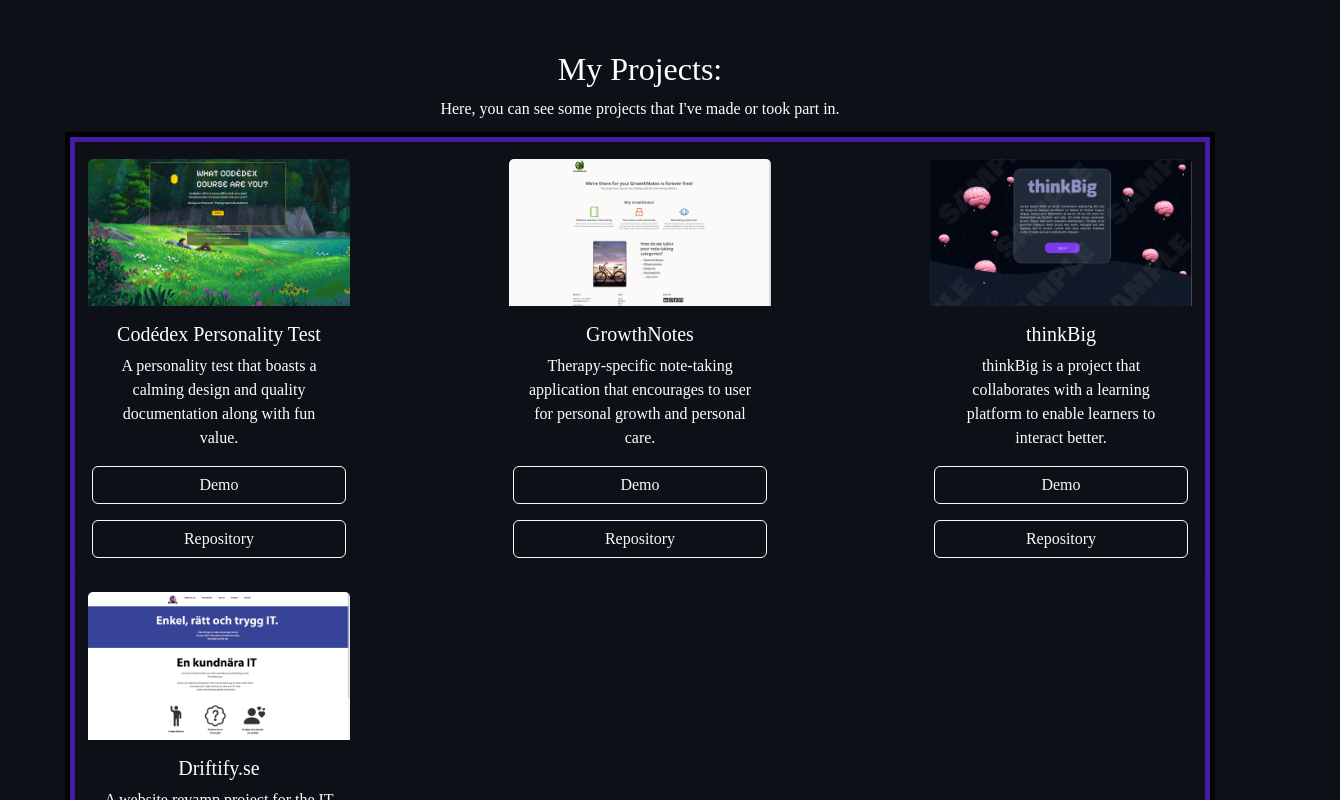
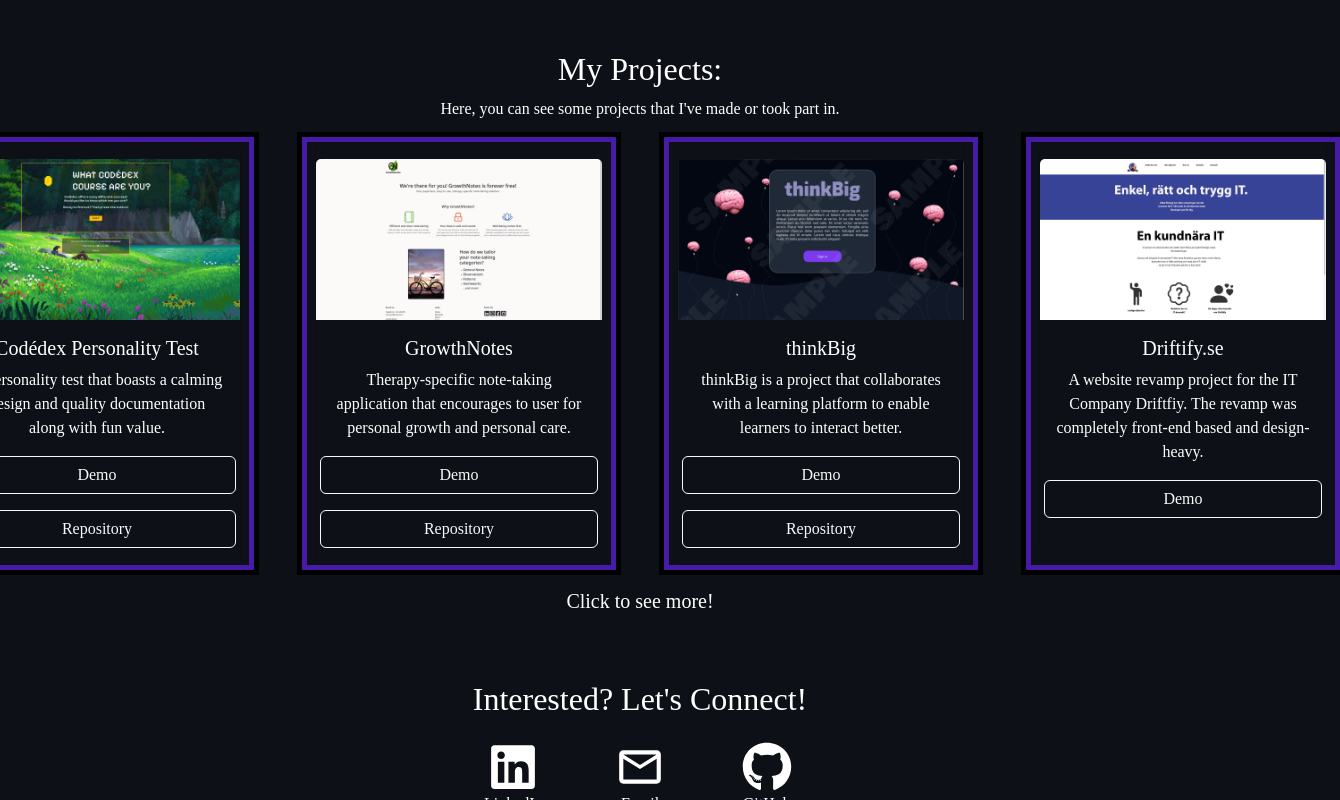
Before and after one commit to sujade/portfolioSite, a React (Vite) app: page / in a window 1280 px wide. Shown: the part 600-1400 px from the top of the page, 1340 px wide, since content can reach past the window. Built offline with nearby package versions, Linux system fonts and the light colour scheme; a web font is replaced by a local one.

Commit message:
edit projects design

```diff
--- a/src/App.css
+++ b/src/App.css
@@ -23,6 +23,7 @@ body {
 .projects {
     border: 5px solid #481ba6;
     outline: 5px solid black;
+    display: inline-block;
 }
 
 .card {
--- a/src/Components/Projects.tsx
+++ b/src/Components/Projects.tsx
@@ -1,4 +1,4 @@
-import {Container, Row} from "react-bootstrap";
+import {Col, Container, Row} from "react-bootstrap";
 import CustomCard from "./CustomCard.tsx";
 import GrowthNotes from "../images/pic01.png";
 import thinkBig from "../images/pic02.png";
@@ -7,12 +7,14 @@ import Codedex from "../images/pic04.png";
 
 const Projects = () => {
     return (
-        <Container
-            className="py-5 py-md-0 text-center mt-5">
+        <Container className="py-5 py-md-0 text-center mt-5">
             <Row><h2 className="mt-3">My Projects:</h2>
                 <p>Here, you can see some projects that <br className="d-inline d-md-none"/> I've made or took part in.
                 </p></Row>
-                        <Row className={"projects justify-content-between"}>
+            <Row className="justify-content-center">
+                <div className={"d-flex flex-wrap justify-content-center mx-auto"}>
+                    <Col className={"d-flex gap-5"}>
+                        <div className={"projects px-2"}>
                             <CustomCard
                                 title="Codédex Personality Test"
                                 text="A personality test that boasts a calming design and quality documentation along with fun value."
@@ -20,6 +22,8 @@ const Projects = () => {
                                 demoUrl="https://codedex-quiz.vercel.app/"
                                 repoUrl={"https://github.com/sujade/codedex-quiz"}
                             />
+                        </div>
+                        <div className={"projects px-2"}>
                             <CustomCard
                                 title="GrowthNotes"
                                 text="Therapy-specific note-taking application that encourages to user for personal growth and personal care."
@@ -27,7 +31,8 @@ const Projects = () => {
                                 demoUrl="https://growth-notes.netlify.app/"
                                 repoUrl="https://github.com/sujade/growthnotes"
                             />
-
+                        </div>
+                        <div className={"projects px-2"}>
                             <CustomCard
                                 title="thinkBig"
                                 text="thinkBig is a project that collaborates with a learning platform to enable learners to interact better."
@@ -35,13 +40,18 @@ const Projects = () => {
                                 demoUrl="https://thinkbigproject.netlify.app/"
                                 repoUrl="https://github.com/thinkbig-project/thinkbig"
                             />
+                        </div>
+                        <div className={"projects px-2"}>
                             <CustomCard
                                 title="Driftify.se"
                                 text="A website revamp project for the IT Company Driftfiy. The revamp was completely front-end based and design-heavy."
                                 image={Driftify}
                                 demoUrl="https://driftify.se"
                             />
-                        </Row>
+                        </div>
+                    </Col>
+                </div>
+            </Row>
 
             <Row className="text-center mt-3 pb-3 fs-5"><a href="https://github.com/sujade">Click to see more!</a>
             </Row>
```
